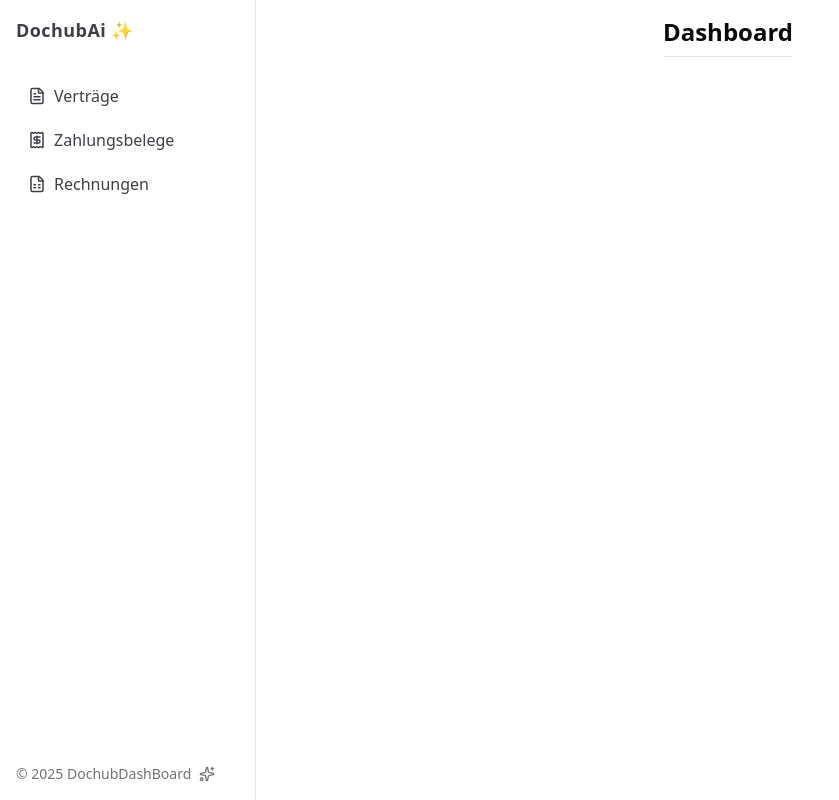
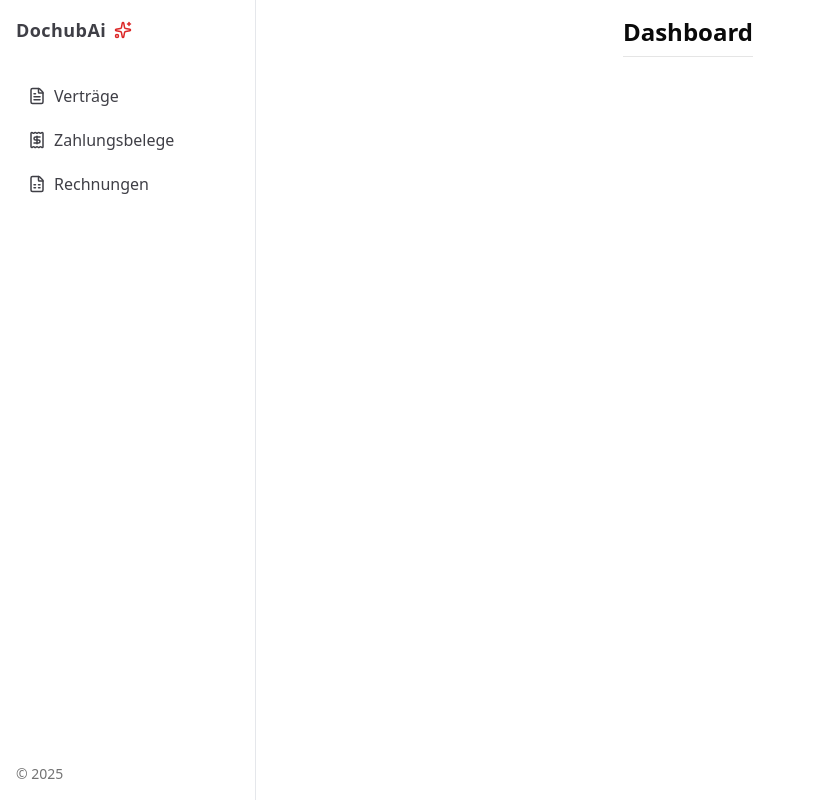
Before and after one commit to nfdevapp/dochubai, a React (Vite) app in the folder frontend/: page / in a window 1280 px wide. Shown: the whole page, without its empty margins (0-839 px from the left). Built offline with nearby package versions, Linux system fonts and the light colour scheme.

Commit message:
change icon, color

```diff
--- a/frontend/src/components/Header.tsx
+++ b/frontend/src/components/Header.tsx
@@ -7,7 +7,7 @@ interface HeaderProps {
 export default function Header({ title }: HeaderProps) {
     return (
         <header className="flex items-center justify-center p-4 bg-card">
-            <div className="border-b border-border pb-2 -translate-x-10">
+            <div className="border-b border-border pb-2 -translate-x-20">
                 <h1 className="text-2xl font-bold text-center">{title}</h1>
             </div>
         </header>
--- a/frontend/src/components/Sidebar.tsx
+++ b/frontend/src/components/Sidebar.tsx
@@ -9,7 +9,10 @@ interface SidebarProps {
 export default function Sidebar({ onSelect }: SidebarProps) {
     return (
         <aside className="w-64 hidden md:flex flex-col gap-4 p-4 border-r border-sidebar-border bg-sidebar-background text-sidebar-foreground">
-            <div className="text-lg font-semibold font-sans tracking-wide">DochubAi ✨</div>
+            <div className="text-lg font-semibold font-sans tracking-wide flex items-center">
+                DochubAi
+                <Sparkles size={18} className="ml-2 text-red-600" />
+            </div>
 
             <nav className="flex flex-col gap-1 mt-4">
                 <button
@@ -38,8 +41,7 @@ export default function Sidebar({ onSelect }: SidebarProps) {
             </nav>
 
             <div className="mt-auto text-sm text-muted-foreground flex items-center gap-2">
-                © {new Date().getFullYear()} DochubDashBoard
-                <Sparkles size={16} />
+                © {new Date().getFullYear()}
             </div>
         </aside>
     );
```
